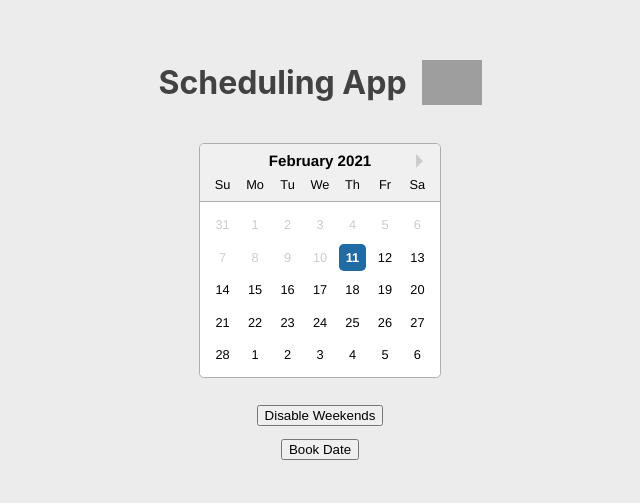
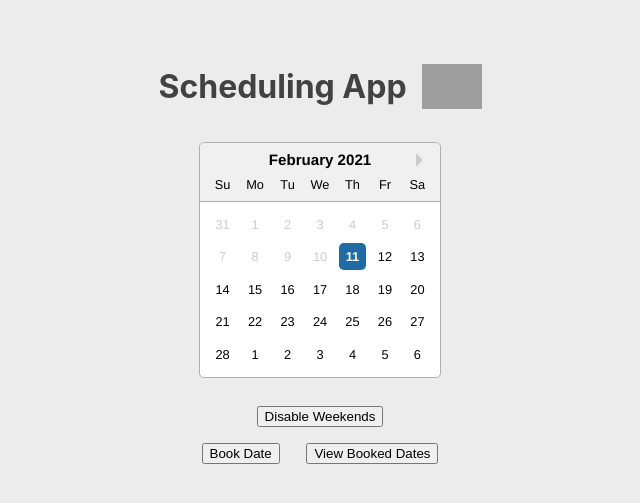
Before and after one commit to ryand67/scheduler, a Next.js app: page / in a window 1280 px wide. Shown: the part 147-650 px from the top of the page, without its empty margins (320-960 px from the left). Built offline with nearby package versions, Linux system fonts and the light colour scheme; grey boxes are pictures that could not be loaded.

Commit message:
backend start

```diff
--- a/package.json
+++ b/package.json
@@ -8,6 +8,7 @@
     "start": "next start"
   },
   "dependencies": {
+    "axios": "^0.21.1",
     "date-fns": "^2.17.0",
     "mongodb": "^3.6.4",
     "next": "10.0.6",
--- a/pages/api/hello.js
+++ /dev/null
@@ -1,5 +0,0 @@
-// Next.js API route support: https://nextjs.org/docs/api-routes/introduction
-
-export default (req, res) => {
-  res.status(200).json({ name: 'John Doe' })
-}
--- /dev/null
+++ b/pages/api/read.js
@@ -0,0 +1,5 @@
+import connect from '../../util/db';
+
+export default async (req, res) => {
+
+}
--- /dev/null
+++ b/pages/api/write.js
@@ -0,0 +1,8 @@
+import connect from '../../util/db';
+
+export default async (req, res) => {
+    // const { db } = await connect();
+
+    console.log(req.body);
+    res.status(200);
+}
--- a/pages/index.js
+++ b/pages/index.js
@@ -4,6 +4,7 @@ import styles from '../styles/Home.module.css'
 import Datepicker from 'react-datepicker';
 import 'react-datepicker/dist/react-datepicker.css'
 import { addDays, setHours, setMinutes, getDay, format } from "date-fns";
+import axios from 'axios';
 
 export default function Home() {
 
@@ -25,6 +26,22 @@ export default function Home() {
     }
   };
 
+  //Booking functions
+  const handleBook = () => {
+    axios.post('/api/write', {
+      booking: startDate
+    }).then(res => {
+      console.log(res);
+    })
+  }
+
+  const getBookings = () => {
+    axios.get('/api/read')
+    .then(res => {
+      console.log(res);
+    })
+  }
+
   return (
     <div className={styles.container}>
       <Head>
@@ -45,8 +62,13 @@ export default function Home() {
         // excludeDates={[new Date(), subDays(new Date(), 1)]}
       />
     </div>
+    <div className={styles.toggleDiv}>
       <button onClick={enableDisableWeekends} type="button" className={`btn btn-primary ${styles.optionButton}`}>{weekdayCheck ? "Enable" : "Disable"} Weekends</button>
-      <button type="button" className={`btn btn-primary ${styles.optionButton}`}>Book Date</button>
+    </div>
+    <div className={styles.bottomDiv}>
+      <button onClick={handleBook} type="button" className={`btn btn-primary ${styles.optionButton}`}>Book Date</button>
+      <button onClick={getBookings} type="button" className={`btn btn-primary ${styles.optionButton}`}>View Booked Dates</button>
+    </div>
     </div>
   )
 }
--- a/styles/Home.module.css
+++ b/styles/Home.module.css
@@ -15,7 +15,8 @@
 }
 
 .datepicker {
-  margin: 1em 0;
+  margin: .5em 0;
+  margin-top: .75em;
 }
 
 .icon {
@@ -26,3 +27,23 @@
 .optionButton {
   margin: .5em 0;
 }
+
+.toggleDiv {
+  display: flex;
+  justify-content: center;
+  margin: 1em 0;
+}
+
+.toggleDiv button {
+  margin: 0 1em;
+}
+
+.bottomDiv {
+  display: flex;
+  justify-content: center;
+  align-items: center;
+}
+
+.bottomDiv button {
+  margin: 0 1em;
+}
```
Also changed, not shown: 1 other file (tests, documents, lock files or other folders).
